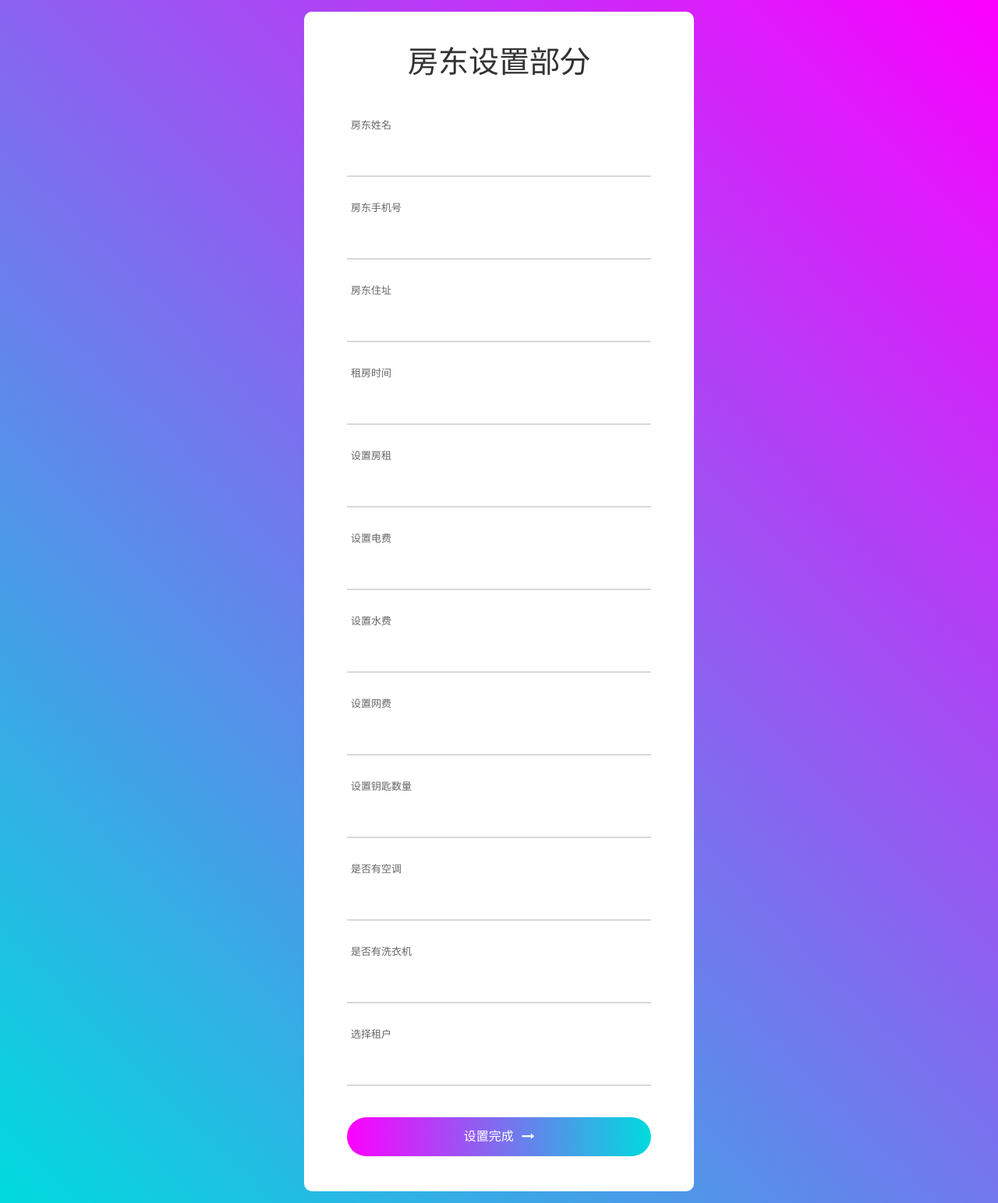
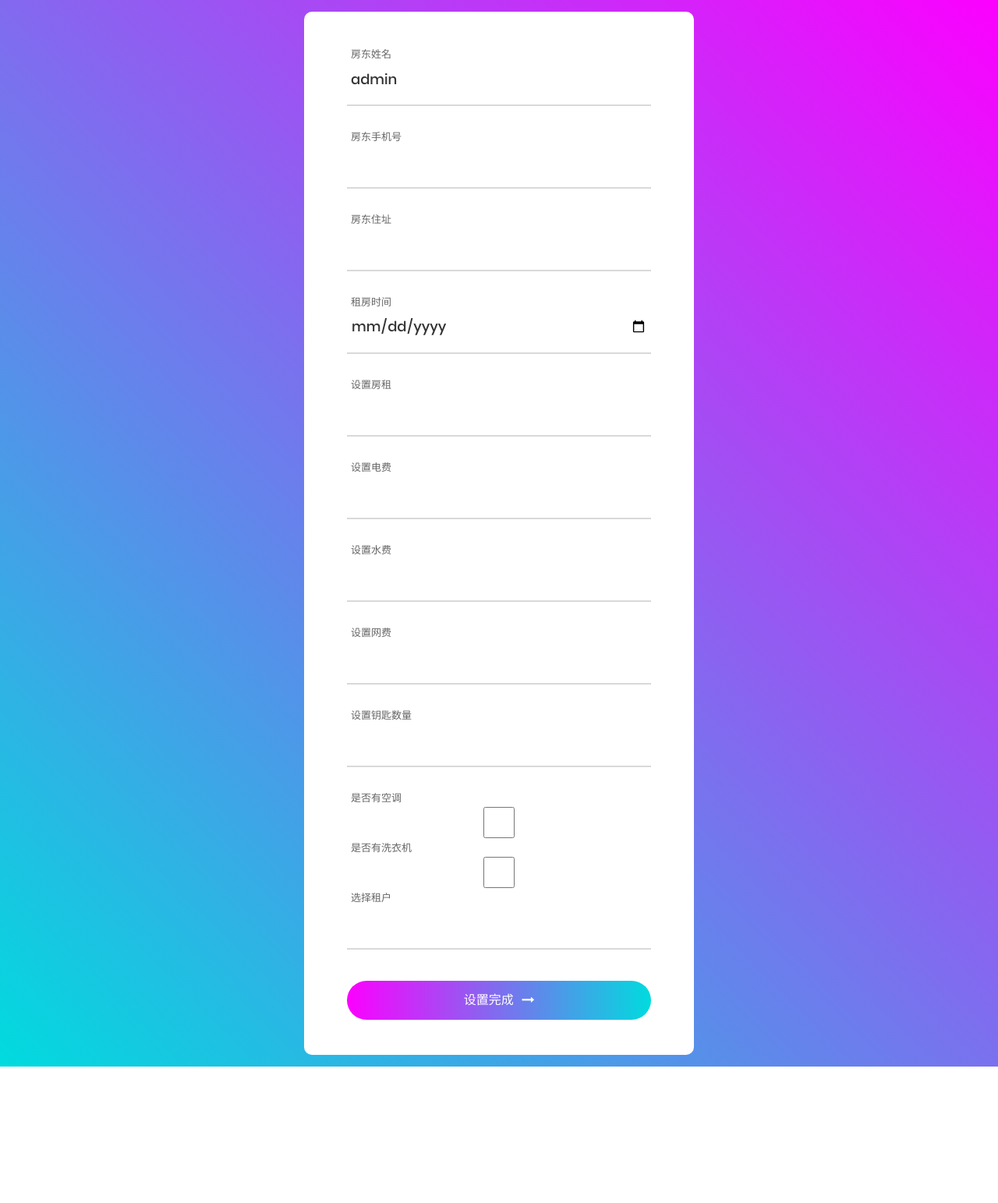
Before and after one commit to huifeng-kooboo/RentalSite, a Django app: page /login/landloadSetting in a window 1280 px wide. Shown: the whole page at 78% size. After the commit the page ends 1368 px from the top, so only its background shows below. Run offline with Django 3.2, Linux system fonts and the light colour scheme; some libraries are stand-ins or nearby versions; some web fonts are replaced.

Commit message:
房东设置界面输入框调整完成
房东设置界面输入框调整完成，还差true或false框 明早调整

```diff
--- a/RentalSite/login/templates/landload/landloadsetting.html
+++ b/RentalSite/login/templates/landload/landloadsetting.html
@@ -31,79 +31,82 @@
 		<div class="wrap-contact100">
 			<form class="contact100-form validate-form" method="post">
                 {% csrf_token %}
-				<span class="contact100-form-title">
-					房东设置部分
-				</span>
-
 				<div class="wrap-input100 validate-input" data-validate="Name is required">
 					<span class="label-input100">房东姓名</span>
-					<input class="input100" type="text" name="landload_name" value="{{ personal.username }}" disabled="disabled">
+                    <!--默认姓名为admin 后期再改-->
+					<input class="input100" type="text" name="landload_name" value="admin" disabled="disabled">
 					<span class="focus-input100"></span>
 				</div>
 
-				<div class="wrap-input100 validate-input" data-validate = "Valid email is required: ex@abc.xyz">
+                <!--手机号信息需要手动输入-->
+				<div class="wrap-input100 validate-input" data-validate = "手机号长度为11位">
 					<span class="label-input100">房东手机号</span>
-					<input class="input100" type="text" name="phone_number" value="{{ personal.password }}">
+					<input class="input100" type="text" name="phone_number">
 					<span class="focus-input100"></span>
 				</div>
 
-                <div class="wrap-input100 validate-input" data-validate = "Valid email is required: ex@abc.xyz">
+                <div class="wrap-input100 validate-input" data-validate = "房东住址至少为6位">
 					<span class="label-input100">房东住址</span>
-					<input class="input100" type="text" name="landload_address" value="{{ personal.password }}">
+					<input class="input100" type="text" name="landload_address">
 					<span class="focus-input100"></span>
 				</div>
 
-                <div class="wrap-input100 validate-input" data-validate = "Valid email is required: ex@abc.xyz">
+                <div class="wrap-input100 validate-input" data-validate = "日期格式有问题">
 					<span class="label-input100">租房时间</span>
-					<input class="input100" type="text" name="rent_date" value="{{ personal.password }}">
+					<input class="input100" type="date" name="rent_date">
 					<span class="focus-input100"></span>
 				</div>
 
                 <div class="wrap-input100 validate-input" data-validate = "Valid email is required: ex@abc.xyz">
 					<span class="label-input100">设置房租</span>
-					<input class="input100" type="text" name="rent_price" value="{{ personal.password }}">
+					<input class="input100" type="number" name="rent_price">
 					<span class="focus-input100"></span>
 				</div>
 
                 <div class="wrap-input100 validate-input" data-validate = "Valid email is required: ex@abc.xyz">
 					<span class="label-input100">设置电费</span>
-					<input class="input100" type="text" name="electric_price" value="{{ personal.password }}">
+					<input class="input100" type="number" name="electric_price">
 					<span class="focus-input100"></span>
 				</div>
 
                 <div class="wrap-input100 validate-input" data-validate = "Valid email is required: ex@abc.xyz">
 					<span class="label-input100">设置水费</span>
-					<input class="input100" type="text" name="water_price" value="{{ personal.password }}">
+					<input class="input100" type="number" name="water_price">
 					<span class="focus-input100"></span>
 				</div>
 
                 <div class="wrap-input100 validate-input" data-validate = "Valid email is required: ex@abc.xyz">
 					<span class="label-input100">设置网费</span>
-					<input class="input100" type="text" name="network_price" value="{{ personal.password }}">
+					<input class="input100" type="number" name="network_price">
 					<span class="focus-input100"></span>
 				</div>
 
                 <div class="wrap-input100 validate-input" data-validate = "Valid email is required: ex@abc.xyz">
 					<span class="label-input100">设置钥匙数量</span>
-					<input class="input100" type="text" name="key_number" value="{{ personal.password }}">
+					<input class="input100" type="number" name="key_number">
 					<span class="focus-input100"></span>
 				</div>
 
-                <div class="wrap-input100 validate-input" data-validate = "Valid email is required: ex@abc.xyz">
+                <div class="wrap-input">
 					<span class="label-input100">是否有空调</span>
-					<input class="input100" type="text" name="air_condition" value="{{ personal.password }}">
+					<input class="input100" type="checkbox" name="air_condition">
 					<span class="focus-input100"></span>
 				</div>
 
-                <div class="wrap-input100 validate-input" data-validate = "Valid email is required: ex@abc.xyz">
+                <div class="wrap-input">
 					<span class="label-input100">是否有洗衣机</span>
-					<input class="input100" type="text" name="washing_machine" value="{{ personal.password }}">
+					<input class="input100" type="checkbox" name="washing_machine">
 					<span class="focus-input100"></span>
 				</div>
 
+                <!--选择租户-->
                 <div class="wrap-input100 validate-input" data-validate = "Valid email is required: ex@abc.xyz">
 					<span class="label-input100">选择租户</span>
-					<input class="input100" type="text" name="rental_name" value="{{ personal.password }}">
+					<input class="input100" type="text" name="rental_name" list="rentname_list_nums">
+                 <datalist id="rentname_list_nums">
+                <option>item1</option>
+                <option>item2</option>
+                 </datalist>
 					<span class="focus-input100"></span>
 				</div>
 
--- a/RentalSite/login/views.py
+++ b/RentalSite/login/views.py
@@ -129,9 +129,9 @@ def renterSetting(request):
 #房东设置部分（房东这边先设置）
 def landloadSetting(request):
     renter_List = UserRegister.objects.all() #获取所有用户信息
+    landload_name = 'admin' #设置管理员默认为admin
     if request.POST:
         #获取界面输入的信息
-        landload_name = request.POST.get("landload_name")
         phone_number = request.POST.get("phone_number")
         landload_address = request.POST.get("landload_address")
         rent_date = request.POST.get("rent_date")
@@ -140,8 +140,10 @@ def landloadSetting(request):
         electric_price = request.POST.get("electric_price")
         network_price = request.POST.get("network_price")
         key_number = request.POST.get("key_number")
-        air_condition = request.POST.get("air_condition")
-        washing_machine = request.POST.get("washing_machine")
+        #air_condition = request.POST.get("air_condition")
+        air_condition = True
+        #washing_machine = request.POST.get("washing_machine")
+        washing_machine = False
         rental_name = request.POST.get("rental_name") #用于关联到租户的那个表当中去
         record = LandloadInfo.objects.filter(rental_name=rental_name)
         if len(record) < 1:
```
